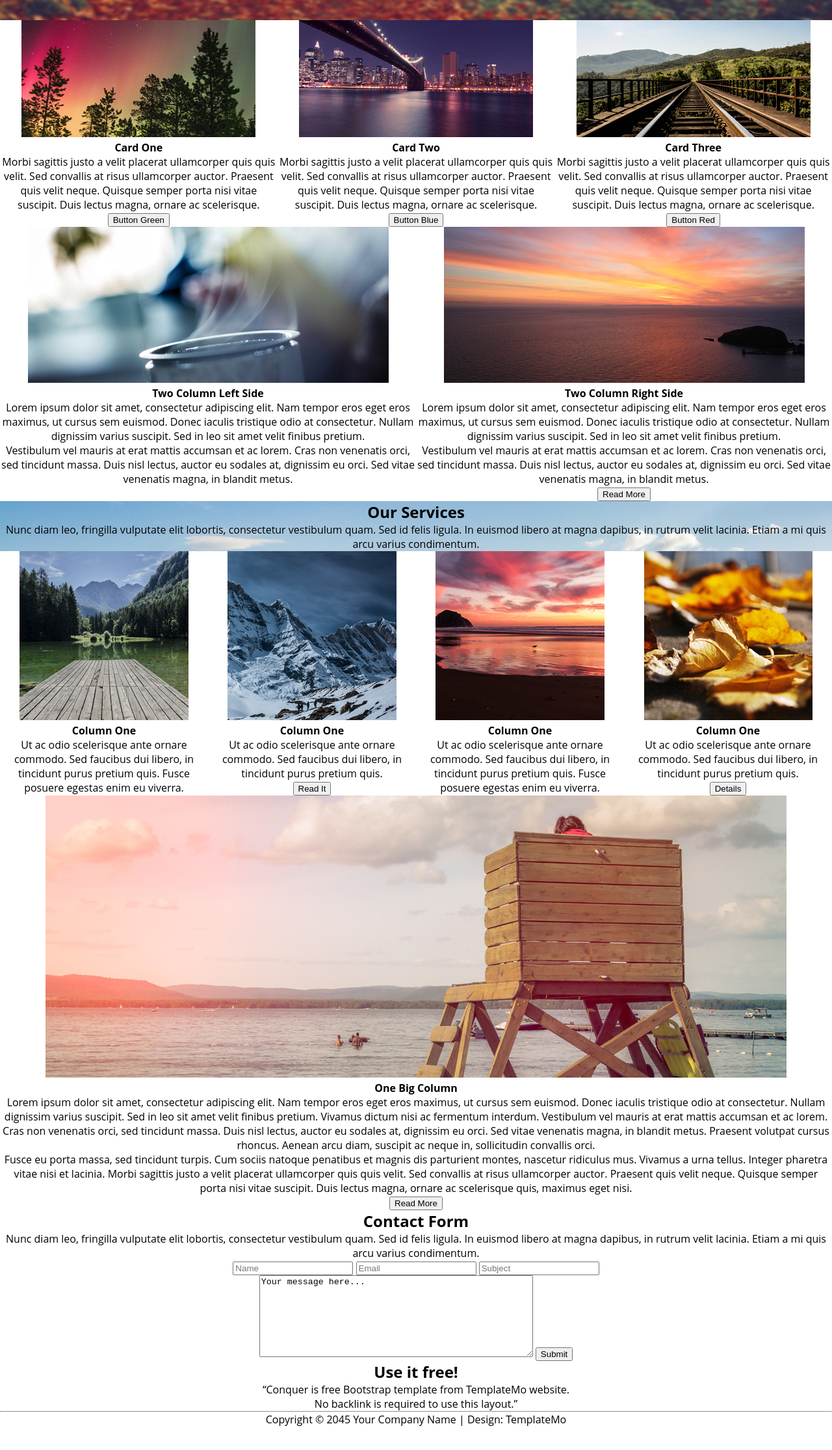
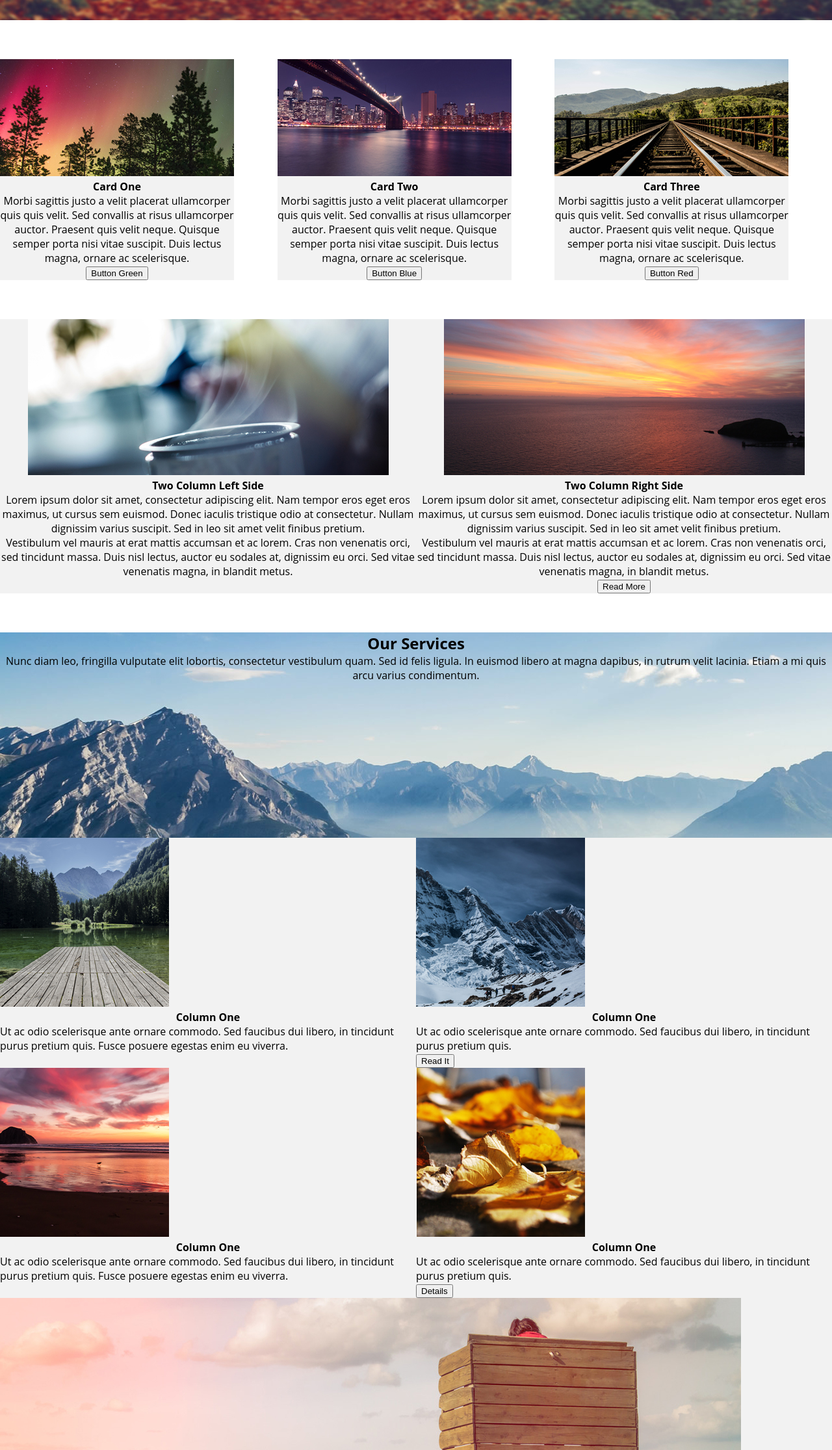
Before and after one commit to BCotten/chingu_conquer, a plain HTML site: page index.html in a window 1280 px wide. Shown: the part 569-2800 px from the top of the page at 65% size. Before the commit the page ends 2764 px from the top, so only its background shows below. Drawn offline with Linux system fonts and the light colour scheme.

Commit message:
Organized css into sections
started media quires, grid layout

```diff
--- a/index.html
+++ b/index.html
@@ -7,7 +7,7 @@
         <link rel="stylesheet" href="styles.css" />
         <title>Conquer</title>
     </head>
-    <body>
+    <body id="homepage">
         <header>
             <nav>
                 <a href="#homepage">Homepage</a>
@@ -16,7 +16,7 @@
                 <a href="#contact">Contact</a>
                 <a href="https://www.free-css.com/free-css-templates">External</a>
             </nav>
-            <div id="hompage" class="title title--hero">
+            <div class="title title--hero">
                 <h1>Conquer</h1>
                 <h3>Chingu Solo Project</h3>
             </div>
@@ -28,19 +28,19 @@
                         <img src="images/1-1.jpg" alt="Forset at night with northen lights" />
                         <h4>Card One</h4>
                         <p>Morbi sagittis justo a velit placerat ullamcorper quis quis velit. Sed convallis at risus ullamcorper auctor. Praesent quis velit neque. Quisque semper porta nisi vitae suscipit. Duis lectus magna, ornare ac scelerisque.</p>
-                        <button>Button Green</button>
+                        <button class="button button--green">Button Green</button>
                     </div>
                     <div class="card card--medium">
                         <img src="images/1-2.jpg" alt="City at night with a bridge and water" />
                         <h4>Card Two</h4>
                         <p>Morbi sagittis justo a velit placerat ullamcorper quis quis velit. Sed convallis at risus ullamcorper auctor. Praesent quis velit neque. Quisque semper porta nisi vitae suscipit. Duis lectus magna, ornare ac scelerisque.</p>
-                        <button>Button Blue</button>
+                        <button class="button button--blue">Button Blue</button>
                     </div>
                     <div class="card card--medium">
                         <img src="images/1-3.jpg" alt="train track bridge" />
                         <h4>Card Three</h4>
                         <p>Morbi sagittis justo a velit placerat ullamcorper quis quis velit. Sed convallis at risus ullamcorper auctor. Praesent quis velit neque. Quisque semper porta nisi vitae suscipit. Duis lectus magna, ornare ac scelerisque.</p>
-                        <button>Button Red</button>
+                        <button class="button button--red">Button Red</button>
                     </div>
                 </div>
                 <div class="container container--two">
@@ -55,7 +55,7 @@
                         <h4>Two Column Right Side</h4>
                         <p>Lorem ipsum dolor sit amet, consectetur adipiscing elit. Nam tempor eros eget eros maximus, ut cursus sem euismod. Donec iaculis tristique odio at consectetur. Nullam dignissim varius suscipit. Sed in leo sit amet velit finibus pretium.</p>
                         <p>Vestibulum vel mauris at erat mattis accumsan et ac lorem. Cras non venenatis orci, sed tincidunt massa. Duis nisl lectus, auctor eu sodales at, dignissim eu orci. Sed vitae venenatis magna, in blandit metus.</p>
-                        <button>Read More</button>
+                        <button class="button button--white">Read More</button>
                     </div>
                 </div>
             </div>
@@ -75,7 +75,7 @@
                         <img src="images/4-2.jpg" alt="Jaged mountain top covered in snow" />
                         <h4>Column One</h4>
                         <p>Ut ac odio scelerisque ante ornare commodo. Sed faucibus dui libero, in tincidunt purus pretium quis.</p>
-                        <button>Read It</button>
+                        <button class="button button--white">Read It</button>
                     </div>
                     <div class="card card--small">
                         <img src="images/4-3.jpg" alt="beach during sunset with pink and orange hues" />
@@ -86,7 +86,7 @@
                         <img src="images/4-4.jpg" alt="fallen leafs with the color of yellow" />
                         <h4>Column One</h4>
                         <p>Ut ac odio scelerisque ante ornare commodo. Sed faucibus dui libero, in tincidunt purus pretium quis.</p>
-                        <button>Details</button>
+                        <button class="button button--white">Details</button>
                     </div>
                 </div>
                 <div class="card card--max">
@@ -97,23 +97,22 @@
                         venenatis magna, in blandit metus. Praesent volutpat cursus rhoncus. Aenean arcu diam, suscipit ac neque in, sollicitudin convallis orci.
                     </p>
                     <p>Fusce eu porta massa, sed tincidunt turpis. Cum sociis natoque penatibus et magnis dis parturient montes, nascetur ridiculus mus. Vivamus a urna tellus. Integer pharetra vitae nisi et lacinia. Morbi sagittis justo a velit placerat ullamcorper quis quis velit. Sed convallis at risus ullamcorper auctor. Praesent quis velit neque. Quisque semper porta nisi vitae suscipit. Duis lectus magna, ornare ac scelerisque quis, maximus eget nisi.</p>
-                    <button>Read More</button>
+                    <button class="button button--white">Read More</button>
                 </div>
             </div>
             <div id="contact">
                 <div class="title title--contact">
                     <h2>Contact Form</h2>
                     <p>Nunc diam leo, fringilla vulputate elit lobortis, consectetur vestibulum quam. Sed id felis ligula. In euismod libero at magna dapibus, in rutrum velit lacinia. Etiam a mi quis arcu varius condimentum.</p>
-                    <!-- <img src="" alt="" /> use background-image: url(""); instead -->
-                    <form action="" method="">
-                        <div>
+                    <form class="form-container" action="" method="">
+                        <div class="form-container form-container--three">
                             <input type="text" id="name" name="name" placeholder="Name" />
                             <input type="email" id="email" name="email" placeholder="Email" />
                             <input type="text" id="subject" name="subject" placeholder="Subject" />
                         </div>
                         <div>
-                            <textarea id="message" name="message" rows="8" cols="50">Your message here...</textarea>
-                            <input type="submit" value="Submit" />
+                            <textarea id="message" name="message" rows="8" cols="50" placeholder="Your message here..."></textarea>
+                            <input class="button button--dark" type="submit" value="Submit" />
                         </div>
                     </form>
                 </div>
--- a/styles.css
+++ b/styles.css
@@ -61,6 +61,8 @@ hr {
     padding: 0;
 }
 
+/********************                       Header Start                           ******************/
+
 header {
     height: 75vh;
     display: grid;
@@ -75,8 +77,8 @@ nav {
     font-size: var(--fs-700);
     display: grid;
     grid-template-columns: repeat(5, 150px);
-    align-items: center;
-    justify-content: center;
+    place-items: center;
+    place-content: center;
     gap: 15px;
     height: 80px;
     position: fixed;
@@ -109,24 +111,107 @@ nav a:visited{
     font-size: var(--fs-800);
 }
 
+/********************                       Header End                            ******************/
+
+/********************                       Containers And Cards Start            ******************/
+
 .container {
     display: grid;
+    justify-content: center;
+    place-content: center;
 }
 
 .container--three {
-    grid-template-columns: repeat(3, 1fr);
+    grid-template-columns: 1fr;
+    margin-top: 60px;
 }
 
 .container--two {
-    grid-template-columns: repeat(2, 1fr);
+    grid-template-columns: 1fr;
+    margin: 60px 0 60px 0;
 }
 
 .container--four {
-    grid-template-columns: repeat(4, 1fr);
+    grid-template-columns: 1fr;
 }
 
+.card {
+    background-color: var(--clr-neutral-200);
+}
 
+.card--medium {
+    max-width: min-content;
+}
+
+.card--small {
+    text-align: left;
+}
+
+.card--max {
+    margin: auto;
+    text-align: left;
+}
+
+.card--small h4 {
+    text-align: center;
+}
+
+.card--large h4 {
+    text-align: center;
+}
+
+@media screen and (min-width: 775px) {
+    .container--three {
+        grid-template-columns: repeat(3, 1fr);
+    }
+
+    .container--two {
+        grid-template-columns: repeat(2, 1fr);
+    }
+
+    .container--four {
+        grid-template-columns: repeat(2, 1fr);
+    }
+}
+
+@media screen and (max-width: 1200px) {
+
+}
+
+/********************                       Containers And Cards End            ******************/
+
+/********************                       Services Start                      ******************/
 
 .title--services {
     background-image: url("/images/bg-2.jpg");
+    height: 316px;
 }
+
+/********************                       Services End                        ******************/
+
+/********************                       Contact Start                       ******************/
+
+.form-container {
+    display: grid;
+    grid-template-rows: repeat(2, 1fr);
+}
+
+.form-container--three {
+    grid-template-rows: repeat(3, 1fr);
+}
+
+.title .title--contact{
+    display: grid;
+
+}
+
+.title--contact {
+    background-image: url("/images/bg-3.jpg");
+    height: 598px;
+}
+
+/********************                       Contact End                         ******************/
+
+/********************                       Footer Start                        ******************/
+
+/********************                       Footer End                          ******************/
```
Also changed, not shown: css notes for conquer.txt (line endings or trailing spaces).
